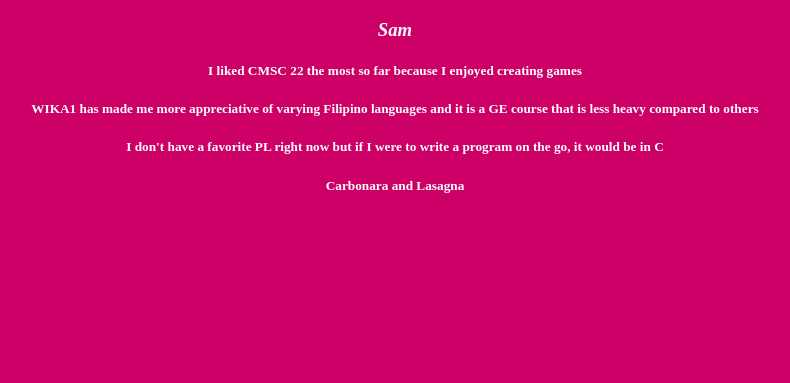
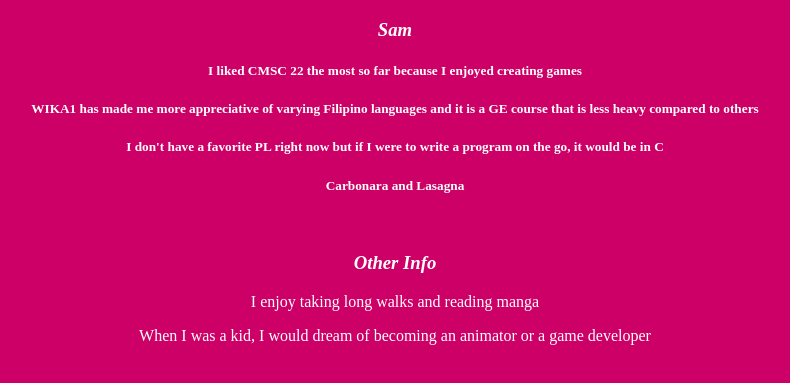
Before and after one commit to sdlagrosas/cmsc100_exer1, a plain HTML site: page index.html in a window 1280 px wide. Shown: the part 61-444 px from the top of the page, without its empty margins (245-1035 px from the left). Drawn offline with Linux system fonts and the light colour scheme.

Commit message:
Added other infos: hobbies and childhood dream

```diff
--- a/index.css
+++ b/index.css
@@ -14,3 +14,8 @@ h1,h3,h5 {
 	color: white;
 	text-align: center;
 }
+
+p{
+	color: white;
+	text-align: center
+}
--- a/index.html
+++ b/index.html
@@ -9,4 +9,10 @@
 		<h5>I don't have a favorite PL right now but if I were to write a program on the go, it would be in C</h5>
 		<h5>Carbonara and Lasagna</h5>
 	</head>
+	<br>
+	<body>
+		<h3>Other Info</h3>
+		<p>I enjoy taking long walks and reading manga</p>
+		<p>When I was a kid, I would dream of becoming an animator or a game developer</p>
+	</body>
 </html>
```
